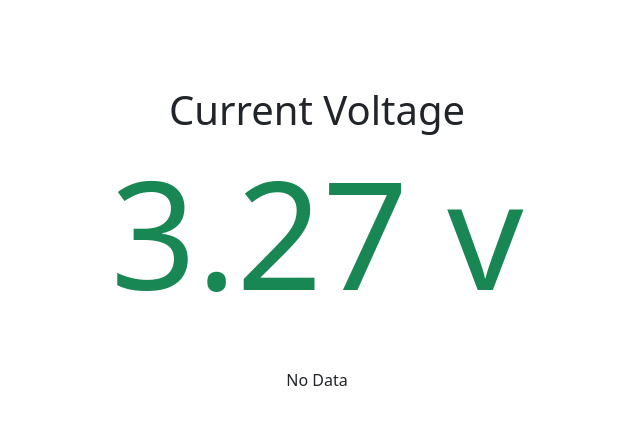
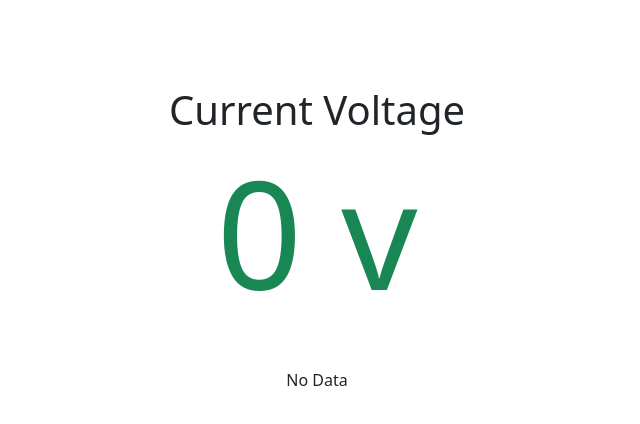
Before and after one commit to Mithilesh-create/RPI_Monitor, a React (Create React App) app: page / in a window 1280 px wide. Shown: the top 424 px of the page, without its empty margins (323-963 px from the left). Built offline with nearby package versions, Linux system fonts and the light colour scheme; no server answers; the database is empty.

Commit message:
voltage change

```diff
--- a/src/App.js
+++ b/src/App.js
@@ -41,7 +41,7 @@ function App() {
           <h1>Current Voltage</h1>
           <h1 className='text-success mainVoltage'>
             {
-              Currentvoltage?.Voltage ? Currentvoltage?.Voltage : 3.27
+              Currentvoltage?.Voltage ? Currentvoltage?.Voltage : 0
             }
             {" "}
             v
```
